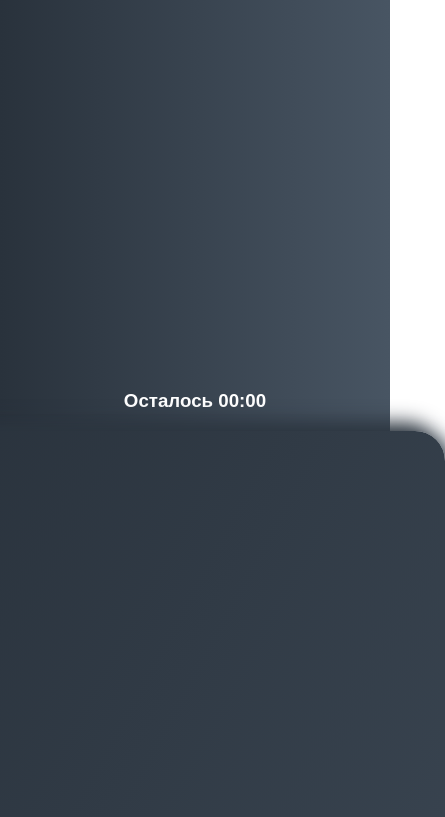
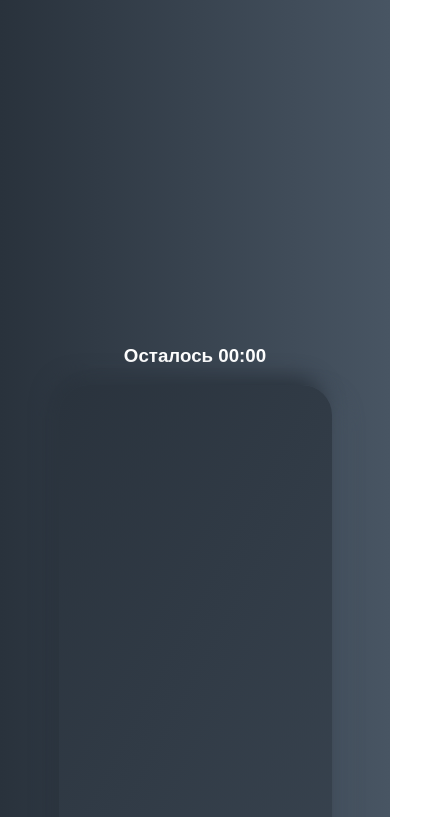
Before and after one commit to IvanSergeev59/aim-game-js, a website built with webpack: page src/template.html in a window 390 px wide. Shown: the part 1459-2276 px from the top of the page, 445 px wide, since content can reach past the window. Built offline with nearby package versions, Linux system fonts and the light colour scheme; a web font is replaced by a local one.

Commit message:
edit scss for mobile dev

```diff
--- a/src/index.js
+++ b/src/index.js
@@ -58,7 +58,7 @@ function finishGame() {
 
 function createRandomCircle() {
     const circle = document.createElement('div');
-    const size = getRandomNumber(10, 60);
+    const size = getRandomNumber(10, 40);
     const {width, height} = board.getBoundingClientRect()
     const x = getRandomNumber(0, width - size);
     const y = getRandomNumber(0, height - size);
--- a/src/styles/styles.scss
+++ b/src/styles/styles.scss
@@ -86,8 +86,8 @@ h1 {
   justify-content: center;
   align-items: center;
   position: relative;
-  width: 500px;
-  height: 500px;
+  width: 70vw;
+  height: 70vh;
   background: linear-gradient(118.38deg, #29323C -4.6%, #485563 200.44%);
   box-shadow: -8px -8px 20px #2A333D, 10px 7px 20px #475462;
   border-radius: 30px;
```
Also changed, not shown: styles.css (added).
